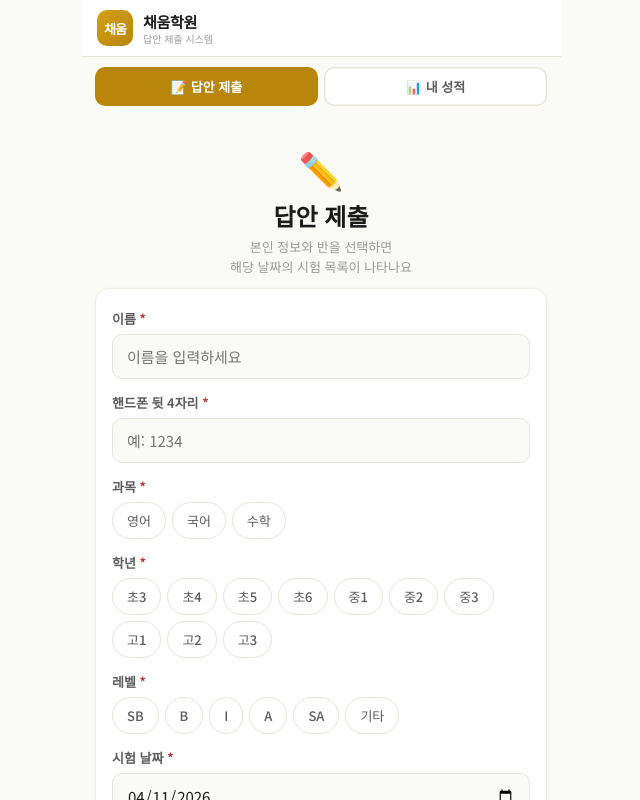
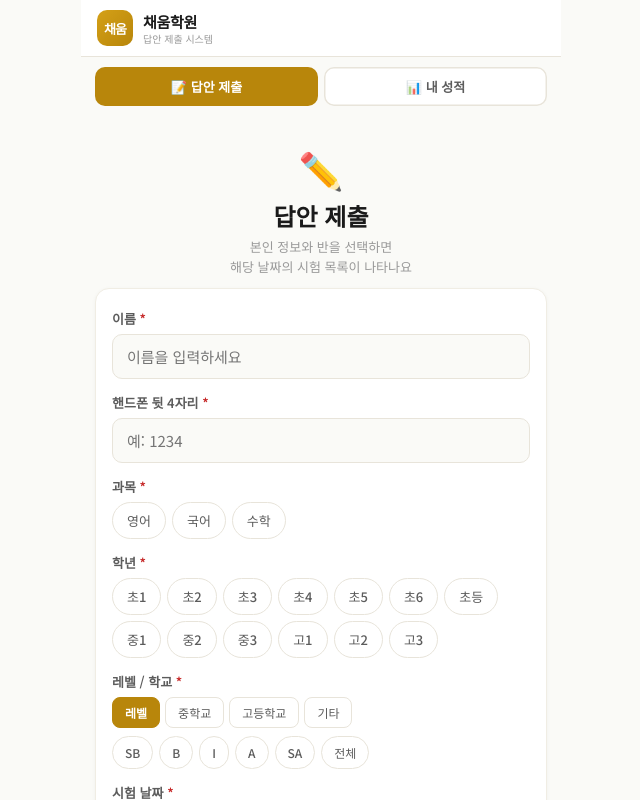
Before and after one commit to CHEUMEDU/cheaeum-omr, a React (Vite) app in the folder chaeum-omr-project/: page / in a window 1280 px wide. Shown: the top 800 px of the page, without its empty margins (319-959 px from the left). Built offline with nearby package versions, Linux system fonts and the light colour scheme.

Commit message:
디테일 수정

```diff
--- a/chaeum-omr-project/src/App.jsx
+++ b/chaeum-omr-project/src/App.jsx
@@ -6,9 +6,12 @@ import { useState, useMemo, useCallback, useRef, useEffect } from "react";
 
 const SHEETS_URL = "https://script.google.com/macros/s/AKfycbzablzeV_gVdLoUG-Oh4s02vNmncvteesBn3875WDF3lO176nc4YzAKj7B6zOJVECQO/exec";
 const SUBJECTS=["영어","국어","수학"];
-const GRADES=["초3","초4","초5","초6","중1","중2","중3","고1","고2","고3"];
-const LEVELS=["SB","B","I","A","SA","기타"];
-const EXAM_TYPES=["단어시험","문법시험","종합시험","모의고사","수학테스트","Daily Test","해석테스트","WEEKLY TEST","MONTHLY TEST","기타"];
+const GRADES=["초1","초2","초3","초4","초5","초6","초등","중1","중2","중3","고1","고2","고3"];
+const LV_LEVELS=["SB","B","I","A","SA","전체"];
+const LV_MIDDLE=["인하부중","인주중","관교중","관교여중","용현중","용현여중","남인천여중","인화여중","제물포여중"];
+const LV_HIGH=["인하부고","학익고","학익여고","인성여고","인명여고","제물포고","인천고"];
+const LV_CATS=[{key:"level",label:"레벨",opts:LV_LEVELS},{key:"middle",label:"중학교",opts:LV_MIDDLE},{key:"high",label:"고등학교",opts:LV_HIGH},{key:"etc",label:"기타",opts:[]}];
+const EXAM_TYPES=["단어시험","문법시험","종합시험","모의고사","수학테스트","영작시험","해석시험","DAILY TEST","WEEKLY TEST","MONTHLY TEST","기타"];
 const Q_COUNTS=[100,200,300];
 const SEC=20;const CV=[1,2,3,4,5];const CL=["1","2","3","4","5"];
 const LS_KEY="chaeum_omr_student";
@@ -122,18 +125,17 @@ function grade(ans,key,types,totalQ){
         else{ow++;det.push({q:i+1,s:uDisp,c,r:"오답",t:"obj"});}
       }
     }else{
-      // 주관식: 정답키가 있으면 자동 채점 (부분점수 지원)
+      // 주관식: 완전 일치만 정답, 나머지는 채점중 (Claude 추가 채점 대기)
       const uStr=String(uRaw);
       if(c!==null){
         const gr=gradeSubMulti(uStr,c);
-        subPartialSum+=gr.partial;
-        if(gr.total>1){
-          const tag=`${gr.correct}/${gr.total}`;
-          const r=gr.correct===gr.total?"정답":(gr.correct===0?"오답":"부분정답");
-          det.push({q:i+1,s:uStr.replace(/\|/g," · "),c:String(c).replace(/\|/g," · "),r,t:"sub",partial:tag,subDetails:gr.details});
+        const isExact=gr.correct===gr.total&&gr.total>0;
+        if(isExact){
+          subPartialSum+=1;
+          det.push({q:i+1,s:uStr.replace(/\|/g," · "),c:String(c).replace(/\|/g," · "),r:"정답",t:"sub"});
         }else{
-          const r=gr.correct===1?"정답":"오답";
-          det.push({q:i+1,s:uStr,c:String(c),r,t:"sub"});
+          // 완전 일치 아니면 채점중 (나중에 Claude/선생님이 채점)
+          det.push({q:i+1,s:uStr.replace(/\|/g," · "),c:String(c).replace(/\|/g," · "),r:"채점중",t:"sub"});
         }
         sc++;
       }else{
@@ -167,7 +169,7 @@ export default function App(){
   const _ls=lsGet();
   const[nm,setNm]=useState(_ls.nm||"");
   const[ph,setPh]=useState(_ls.ph||"");
-  const[sub,setSub]=useState("");const[gr,setGr]=useState("");const[lv,setLv]=useState("");const[et,setEt]=useState("");
+  const[sub,setSub]=useState("");const[gr,setGr]=useState("");const[lv,setLv]=useState("");const[lvCat,setLvCat]=useState("level");const[lvCustom,setLvCustom]=useState("");const[et,setEt]=useState("");
   const[pd,setPd]=useState(todayIso());
   const[todayExams,setTodayExams]=useState(null);const[loadingExams,setLoadingExams]=useState(false);
   const[history,setHistory]=useState(null);const[loadingHist,setLoadingHist]=useState(false);const[histErr,setHistErr]=useState("");
@@ -260,7 +262,7 @@ export default function App(){
     setSending(false);setScr("result");
   };
 
-  const hReset=()=>{setAns(Array(qc).fill(null));setRes(null);setWo(false);setSendOk(null);setScr("info");setSec(0);setNm("");setSub("");setGr("");setLv("");setEt("");setAKey(null);setTKey(null);setALoad(false);setANF(false);setTq(100);setCq("");setPd(todayIso());setTodayExams(null);};
+  const hReset=()=>{setAns(Array(qc).fill(null));setRes(null);setWo(false);setSendOk(null);setScr("info");setSec(0);setNm("");setSub("");setGr("");setLv("");setLvCat("level");setLvCustom("");setEt("");setAKey(null);setTKey(null);setALoad(false);setANF(false);setTq(100);setCq("");setPd(todayIso());setTodayExams(null);};
   const hRetry=()=>{setAns(Array(qc).fill(null));setRes(null);setWo(false);setSendOk(null);setScr("input");setSec(0);};
   const scTo=(i)=>{setSec(i);sRefs.current[i]?.scrollIntoView({behavior:"smooth",block:"start"});};
   const goUA=()=>{const i=ans.findIndex(a=>a===null||a==="");if(i===-1)return alert("모든 문항에 답했습니다!");setSec(Math.floor(i/SEC));setTimeout(()=>{document.getElementById(`q-${i}`)?.scrollIntoView({behavior:"smooth",block:"center"});},100);};
@@ -286,7 +288,12 @@ export default function App(){
           <div style={{marginBottom:14}}><div style={S.label}>핸드폰 뒷 4자리 <span style={{color:T.danger}}>*</span></div><input style={S.inp} placeholder="예: 1234" value={ph} onChange={e=>setPh(e.target.value.replace(/[^0-9]/g,"").slice(0,4))} inputMode="numeric" maxLength={4}/></div>
           <Chip label="과목" req opts={SUBJECTS} val={sub} onChange={setSub}/>
           <Chip label="학년" req opts={GRADES} val={gr} onChange={setGr}/>
-          <Chip label="레벨" req opts={LEVELS} val={lv} onChange={setLv} custom/>
+          <div style={{marginBottom:14}}>
+            <div style={S.label}>레벨 / 학교 <span style={{color:T.danger}}>*</span></div>
+            <div style={{display:"flex",gap:5,marginBottom:8}}>{LV_CATS.map(c=>{const a=lvCat===c.key;return(<button key={c.key} onClick={()=>{setLvCat(c.key);setLv("");setLvCustom("");}} style={{padding:"6px 12px",fontSize:12,fontWeight:a?700:500,borderRadius:8,border:`1.5px solid ${a?T.goldDark:T.border}`,background:a?T.goldDark:T.white,color:a?T.white:T.textSub,cursor:"pointer",fontFamily:"inherit"}}>{c.label}</button>);})}</div>
+            {lvCat!=="etc"?(<div style={S.cw}>{(LV_CATS.find(c=>c.key===lvCat)?.opts||[]).map(o=>{const a=lv===o;return(<button key={o} onClick={()=>setLv(lv===o?"":o)} style={{...S.ch,background:a?T.goldDark:T.white,color:a?T.white:T.textSub,borderColor:a?T.goldDark:T.border,fontWeight:a?700:500,fontSize:12,padding:"7px 12px"}}>{o}</button>);})}</div>
+            ):(<input style={{...S.inp,marginTop:4}} placeholder="직접 입력 (예: 특별반)" value={lvCustom} onChange={e=>{setLvCustom(e.target.value);setLv(e.target.value);}}/>)}
+          </div>
           {cn&&<div style={S.clPrev}><span style={{fontSize:12,color:T.textMuted}}>반 이름</span><span style={{fontSize:15,fontWeight:700,color:T.goldDark}}>{cn}</span></div>}
           <div style={{marginBottom:14}}>
             <div style={S.label}>시험 날짜 <span style={{color:T.danger}}>*</span></div>
@@ -429,7 +436,7 @@ export default function App(){
             <div style={{padding:"10px 14px",borderRadius:10,marginBottom:20,fontSize:13,fontWeight:600,textAlign:"center",background:sendOk!==false?T.accentLight:T.dangerLight,color:sendOk!==false?T.accent:T.danger}}>{sendOk!==false?"✅ 답안이 전송되었습니다":"⚠️ 전송 실패"}</div>
           </div>
         )}
-        <div style={{display:"flex",gap:10,marginBottom:20}}><button style={S.btnO} onClick={hRetry}>↻ 다시 입력</button><button style={S.btnG} onClick={hReset}>처음으로</button></div>
+        <div style={{display:"flex",gap:10,marginBottom:20}}><button style={S.btnG} onClick={hReset}>처음으로</button></div>
       </div>)}
     </div>
   );
```
